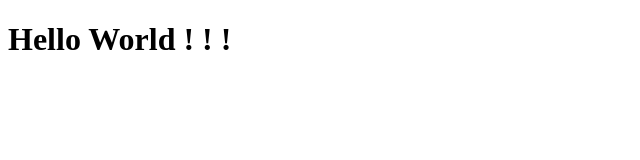
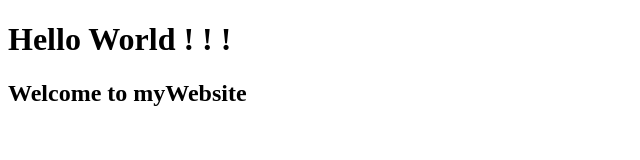
Before and after one commit to Iamtotor/Test-hub, a plain HTML site: page index.html in a window 1280 px wide. Shown: the whole page, without its empty margins (0-640 px from the left). Drawn offline with Linux system fonts and the light colour scheme.

Commit message:
Added Headline message
Welcome to site

```diff
--- a/index.html
+++ b/index.html
@@ -5,4 +5,5 @@
 </head>
 <body>
     <H1>Hello World ! ! !</H1>
+    <H2>Welcome to myWebsite</H2>
 </body>
```
